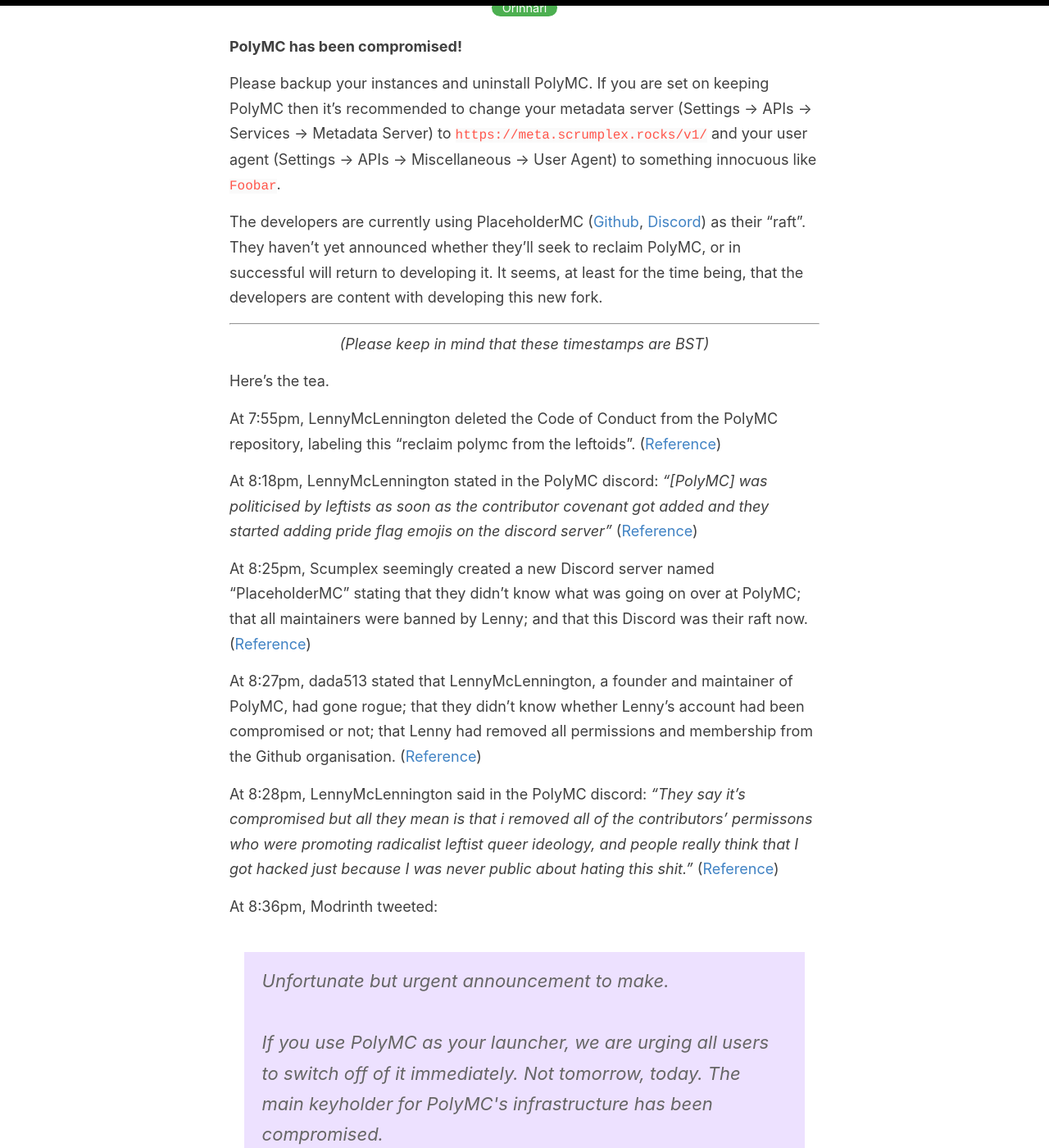
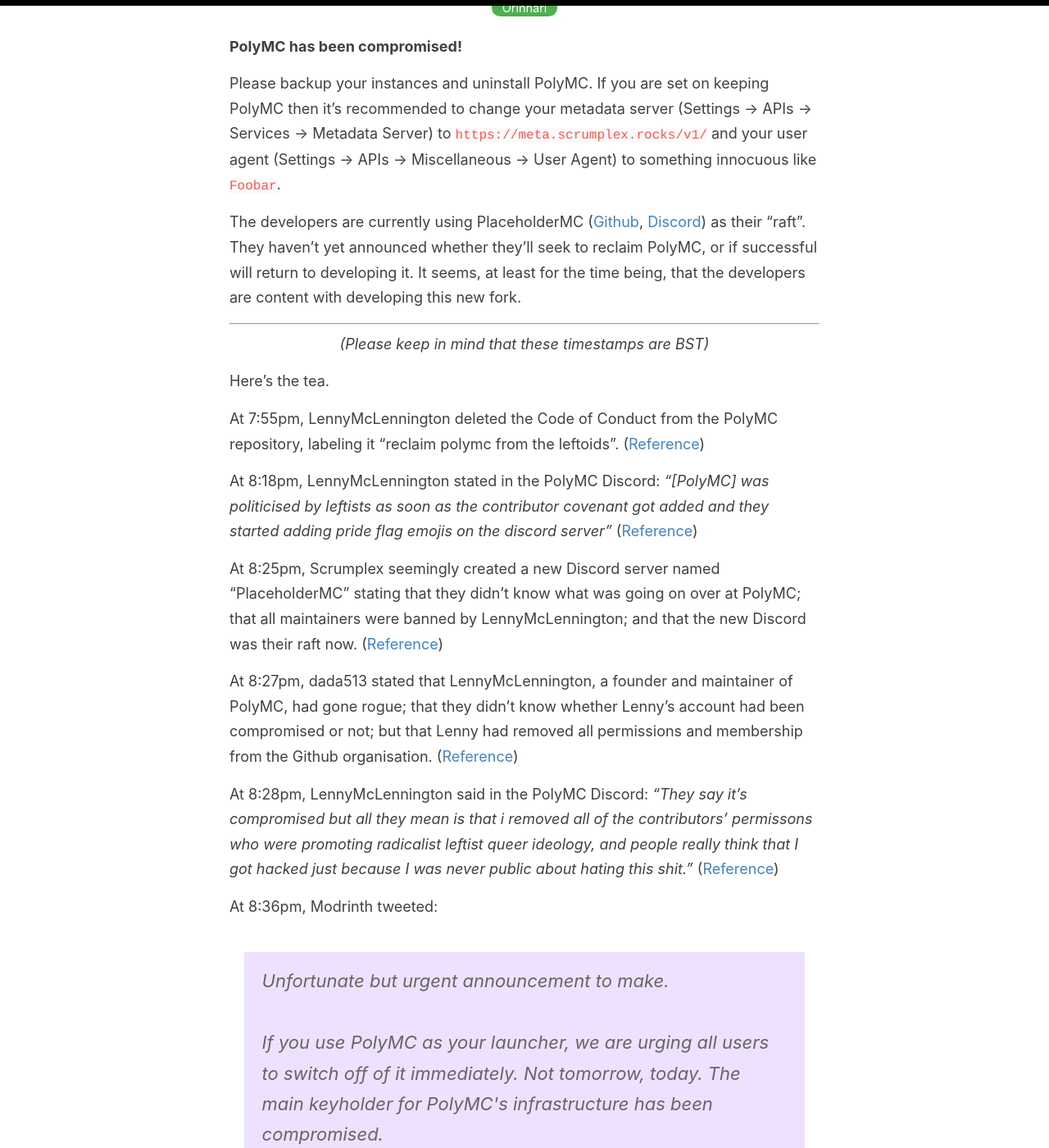
Before and after one commit to Protonull/protonull.github.io, a Jekyll site: the page built from _posts/2022-10-18-polymc-drama.md, in a window 1280 px wide and 1400 px high, scrolled down 247 px. Shown: the whole window at 82% size. Built offline with Jekyll 4.4.1, drawn with Linux system fonts in a browser that asks for light colours; comment, search, counter and statistics services are not loaded; some of the changed text lies outside the part shown.

Commit message:
lil' typo fixes

```diff
--- a/_posts/2022-10-18-polymc-drama.md
+++ b/_posts/2022-10-18-polymc-drama.md
@@ -8,7 +8,7 @@
 
 Please backup your instances and uninstall PolyMC. If you are set on keeping PolyMC then it's recommended to change your metadata server (Settings → APIs → Services → Metadata Server) to `https://meta.scrumplex.rocks/v1/` and your user agent (Settings → APIs → Miscellaneous → User Agent) to something innocuous like `Foobar`.
 
-The developers are currently using PlaceholderMC ([Github](https://github.com/PlaceholderMC), [Discord](https://discord.gg/placeholdermc)) as their "raft". They haven't yet announced whether they'll seek to reclaim PolyMC, or in successful will return to developing it. It seems, at least for the time being, that the developers are content with developing this new fork.
+The developers are currently using PlaceholderMC ([Github](https://github.com/PlaceholderMC), [Discord](https://discord.gg/placeholdermc)) as their "raft". They haven't yet announced whether they'll seek to reclaim PolyMC, or if successful will return to developing it. It seems, at least for the time being, that the developers are content with developing this new fork.
 
 ---
 
@@ -16,28 +16,28 @@
 
 Here's the tea.
 
-At 7:55pm, LennyMcLennington deleted the Code of Conduct from the PolyMC repository, labeling this "reclaim polymc from the leftoids". ([Reference](https://github.com/PolyMC/PolyMC/commit/ccf282593dcdbe189c99b81b8bc90cb203aed3ee))
+At 7:55pm, LennyMcLennington deleted the Code of Conduct from the PolyMC repository, labeling it "reclaim polymc from the leftoids". ([Reference](https://github.com/PolyMC/PolyMC/commit/ccf282593dcdbe189c99b81b8bc90cb203aed3ee))
 
-At 8:18pm, LennyMcLennington stated in the PolyMC discord: *"[PolyMC] was politicised by leftists as soon as the contributor covenant got added and they started adding pride flag emojis on the discord server"* ([Reference](https://discord.com/channels/923671181020766230/923671181020766233/1031647468930215946))
+At 8:18pm, LennyMcLennington stated in the PolyMC Discord: *"[PolyMC] was politicised by leftists as soon as the contributor covenant got added and they started adding pride flag emojis on the discord server"* ([Reference](https://discord.com/channels/923671181020766230/923671181020766233/1031647468930215946))
 
-At 8:25pm, Scumplex seemingly created a new Discord server named "PlaceholderMC" stating that they didn't know what was going on over at PolyMC; that all maintainers were banned by Lenny; and that this Discord was their raft now. ([Reference](https://discord.com/channels/1031648380885147709/1031649048890978324/1031649115685265460))
+At 8:25pm, Scrumplex seemingly created a new Discord server named "PlaceholderMC" stating that they didn't know what was going on over at PolyMC; that all maintainers were banned by LennyMcLennington; and that the new Discord was their raft now. ([Reference](https://discord.com/channels/1031648380885147709/1031649048890978324/1031649115685265460))
 
-At 8:27pm, dada513 stated that LennyMcLennington, a founder and maintainer of PolyMC, had gone rogue; that they didn't know whether Lenny's account had been compromised or not; that Lenny had removed all permissions and membership from the Github organisation. ([Reference](https://discord.com/channels/1031648380885147709/1031649048890978324/1031649789697335328))
+At 8:27pm, dada513 stated that LennyMcLennington, a founder and maintainer of PolyMC, had gone rogue; that they didn't know whether Lenny's account had been compromised or not; but that Lenny had removed all permissions and membership from the Github organisation. ([Reference](https://discord.com/channels/1031648380885147709/1031649048890978324/1031649789697335328))
 
-At 8:28pm, LennyMcLennington said in the PolyMC discord: *"They say it's compromised but all they mean is that i removed all of the contributors' permissons who were promoting radicalist leftist queer ideology, and people really think that I got hacked just because I was never public about hating this shit."* ([Reference](https://discord.com/channels/923671181020766230/923671181020766233/1031649880038457424))
+At 8:28pm, LennyMcLennington said in the PolyMC Discord: *"They say it's compromised but all they mean is that i removed all of the contributors' permissons who were promoting radicalist leftist queer ideology, and people really think that I got hacked just because I was never public about hating this shit."* ([Reference](https://discord.com/channels/923671181020766230/923671181020766233/1031649880038457424))
 
 At 8:36pm, Modrinth tweeted:
 <blockquote class="twitter-tweet"><p lang="en" dir="ltr">Unfortunate but urgent announcement to make.<br><br>If you use PolyMC as your launcher, we are urging all users to switch off of it immediately. Not tomorrow, today. The main keyholder for PolyMC&#39;s infrastructure has been compromised.</p>&mdash; Modrinth (@modrinth) <a href="https://twitter.com/modrinth/status/1582093129641234432">October 17, 2022</a></blockquote> <script async src="https://platform.twitter.com/widgets.js" charset="utf-8"></script>
 
-At 9:26pm, Scrumplex announced in the PlaceholderMC discord that any previous donators to PolyMC should attempt to chargeback their donations. ([Reference](https://discord.com/channels/1031648380885147709/1031649048890978324/1031664566058360884))
+At 9:26pm, Scrumplex announced in the PlaceholderMC Discord that any previous donators to PolyMC should attempt to chargeback their donations. ([Reference](https://discord.com/channels/1031648380885147709/1031649048890978324/1031664566058360884))
 
-At 9:44pm, BowDown097 said in the PolyMC discord: *"there is also no malware, nor will it ever be added into the project. whoever is spreading that is probably a coping power mod. this was simply an effort to purge the project of radical leftists and do a little trolling. we are in vc laughing our asses off. there is still an interest in continuing the project in some form. use whatever you want to use though 🤷"* ([Reference](https://discord.com/channels/923671181020766230/923672379144671263/1031668989941796874))
+At 9:44pm, BowDown097 said in the PolyMC Discord: *"there is also no malware, nor will it ever be added into the project. whoever is spreading that is probably a coping power mod. this was simply an effort to purge the project of radical leftists and do a little trolling. we are in vc laughing our asses off. there is still an interest in continuing the project in some form. use whatever you want to use though 🤷"* ([Reference](https://discord.com/channels/923671181020766230/923672379144671263/1031668989941796874))
 
-At 10:01pm, adeadhead linked to Modrinth's tweet in the Icenia discord. ([Reference](https://discord.com/channels/558071874161082368/957804789029294092/1031673358640758815)) This lead me to joining the PolyMC discord for more information and seeing a packed event-voice chat. After joining, they, the people with unmute permissions, were imitating Zelenskyy's accent and being openly transphobic.
+At 10:01pm, adeadhead linked to Modrinth's tweet in the Icenia Discord. ([Reference](https://discord.com/channels/558071874161082368/957804789029294092/1031673358640758815)) This lead me to joining the PolyMC Discord for more information and seeing a packed event-voice chat. After joining, they, the people with unmute permissions, were imitating [Zelenskyy](https://en.wikipedia.org/wiki/Volodymyr_Zelenskyy)'s accent and being openly transphobic.
 
-At 10:11pm, Scrumplex posted in the PlaceholderMC discord an answer to an FAQ stating that some packages are still under their control, such as the Flatpak, but also notes that LennyMcLennington was banned from AUR. ([Reference](https://discord.com/channels/1031648380885147709/1031655392821919907/1031675731572437052))
+At 10:11pm, Scrumplex posted in the PlaceholderMC Discord an answer to an FAQ stating that some packages are still under their control, such as the Flatpak, but also notes that LennyMcLennington was banned from AUR. ([Reference](https://discord.com/channels/1031648380885147709/1031655392821919907/1031675731572437052))
 
-At 11:24pm, LennyMcLennington made an announcement in the PolyMC discord claiming that he uses two-factor authentication for Discord and Github, and linking to a public-paste of a PGP signed message. ([Reference](https://discord.com/channels/923671181020766230/923672379144671263/1031694145833680906))
+At 11:24pm, LennyMcLennington made an announcement in the PolyMC Discord claiming that he uses two-factor authentication for Discord and Github, and linking to a public-paste of a PGP-signed message. ([Reference](https://discord.com/channels/923671181020766230/923672379144671263/1031694145833680906))
 
 At 00:14am, Zeke announced in the PlaceholderMC discord that they've reached 2000 members. ([Reference](https://discord.com/channels/1031648380885147709/1031649048890978324/1031706756751036518))
 
```
